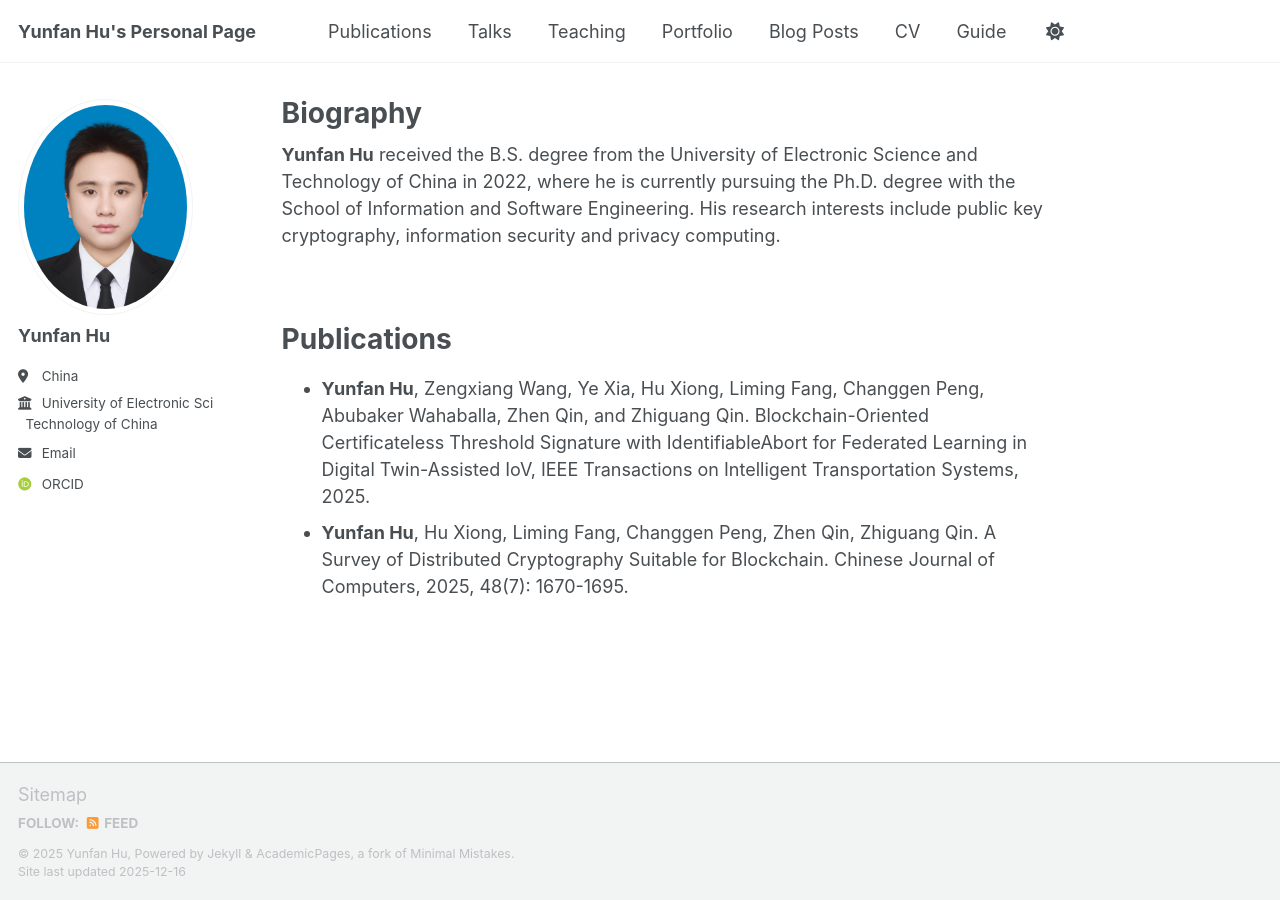
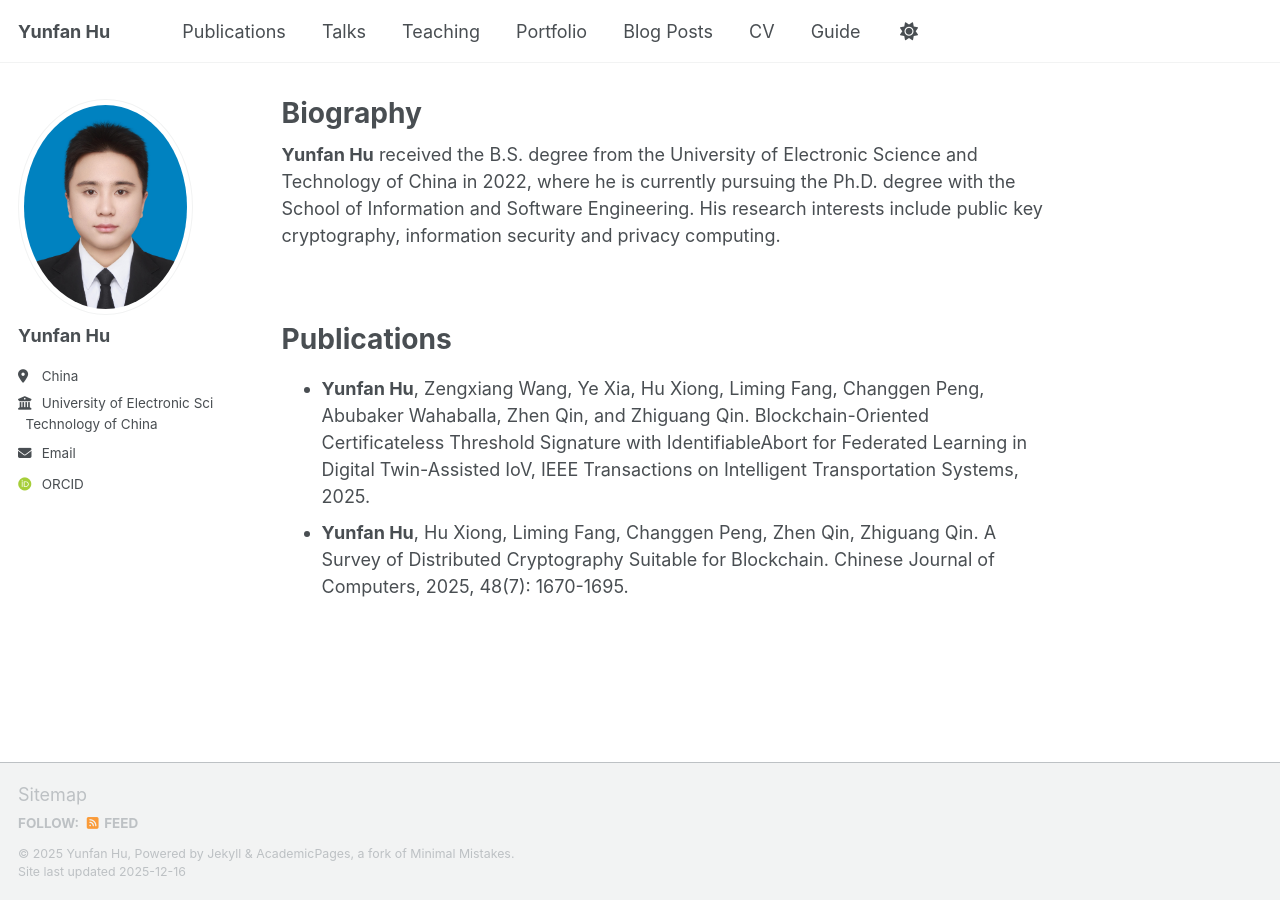
Before and after one commit to HYF0514/HYF0514.github.io, a Jekyll site: the page built from _pages/about.md, in a window 1280 px wide. Built offline with Jekyll 4.4.1, drawn with Linux system fonts in a browser that asks for light colours; some web fonts are replaced; a script bundle is joined from its source files by our own code; library files that are not in the unit come from our copies.

Commit message:
Update _config.yml

```diff
--- a/_config.yml
+++ b/_config.yml
@@ -9,7 +9,7 @@
 # Basic Site Settings
 locale                   : "en-US"
 site_theme               : "default" # Currently available options are "default", "air"
-title                    : "Yunfan Hu's Personal Page"
+title                    : "Yunfan Hu"
 title_separator          : "-"
 name                     : &name "Yunfan Hu"
 description              : &description "Your Name's academic portfolio"   # Update this with a general description of your site, this is the default if not overridden by a page
```
